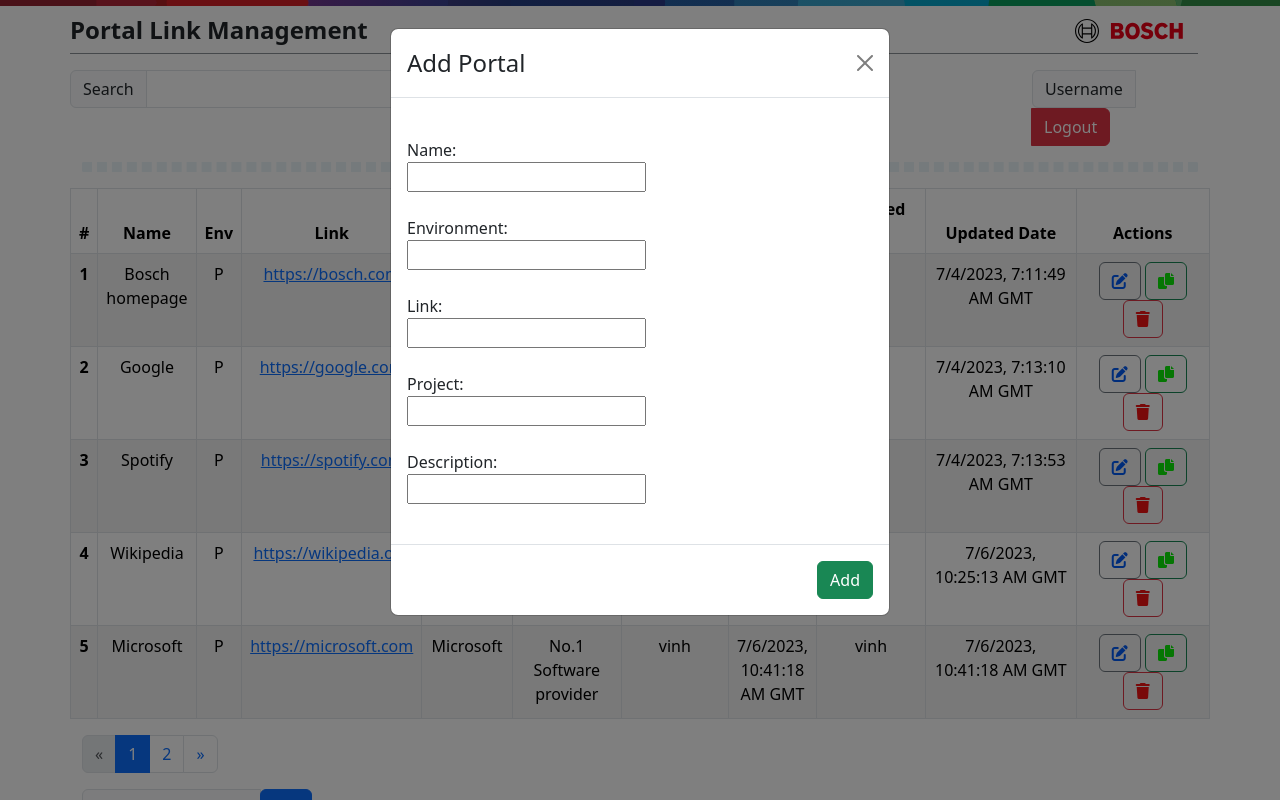
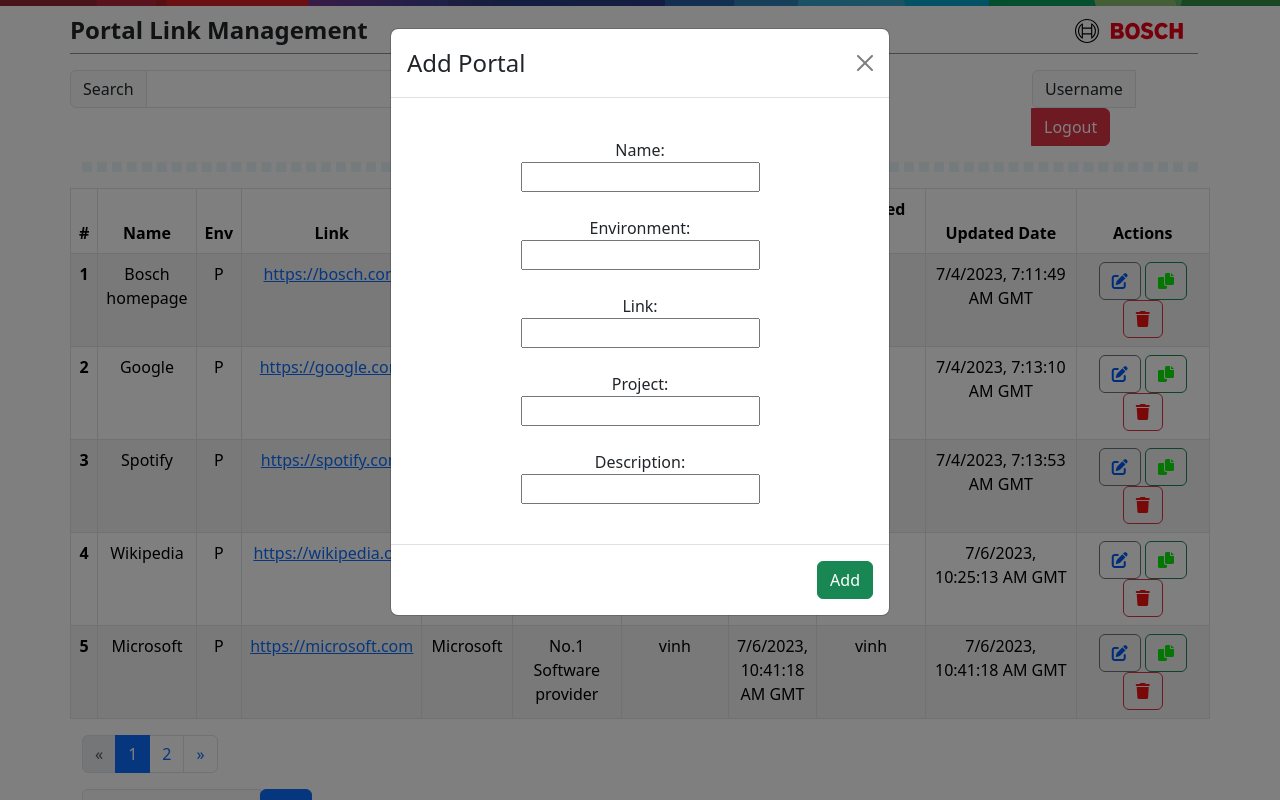
Before and after one commit to POCTEAMPPD7ORG/poc-applications, a Django app: page / in a window 1280 px wide, after a click that opens the changed part. Run offline with Django 4.2, Linux system fonts and the light colour scheme; a user stored in the database is signed in; data comes from the database, SQL or seed files in the repository; some libraries are stand-ins or nearby versions.

Commit message:
centerize elements

```diff
--- a/portal/static/css/styles.css
+++ b/portal/static/css/styles.css
@@ -83,4 +83,9 @@ hr {
 .action_column {
     width: 160px;
 }
+
+.modal-content {
+    text-align: center;
+    justify-content: center;
+}
 /* End Content */
```
